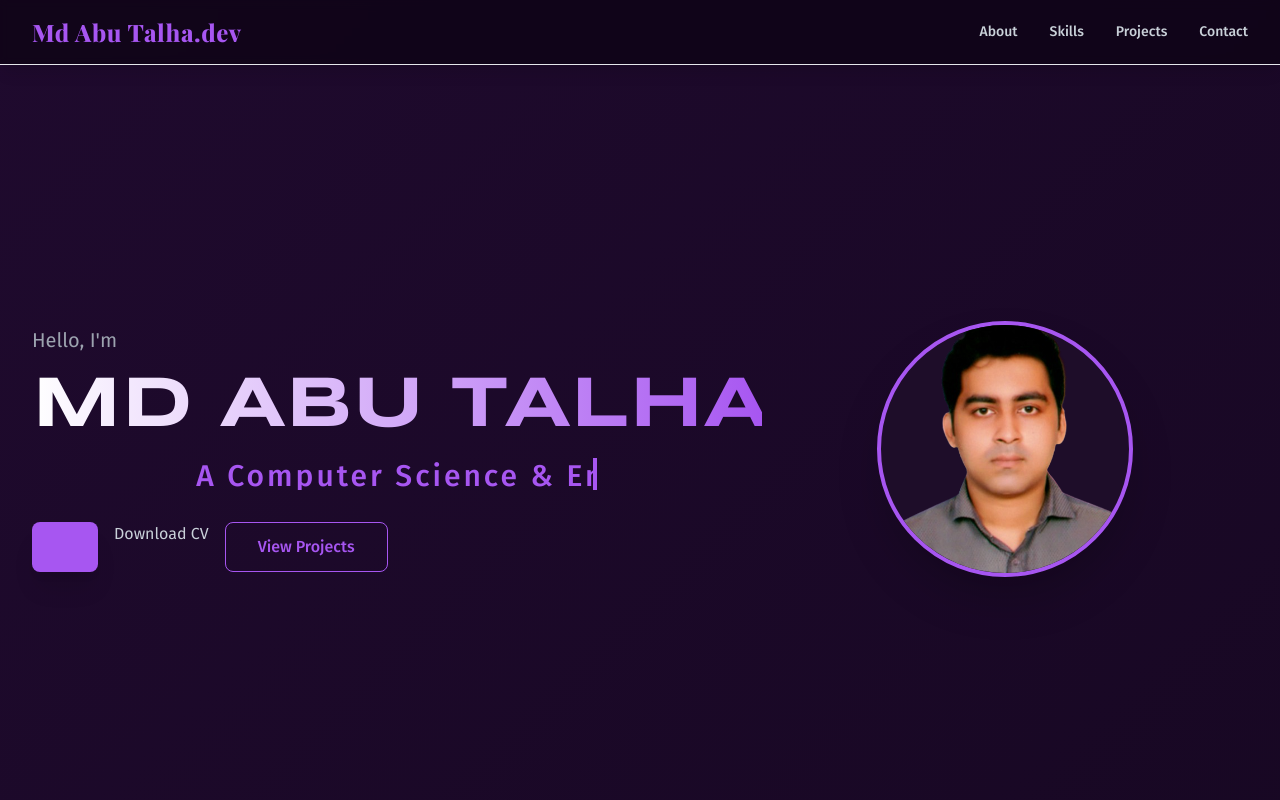
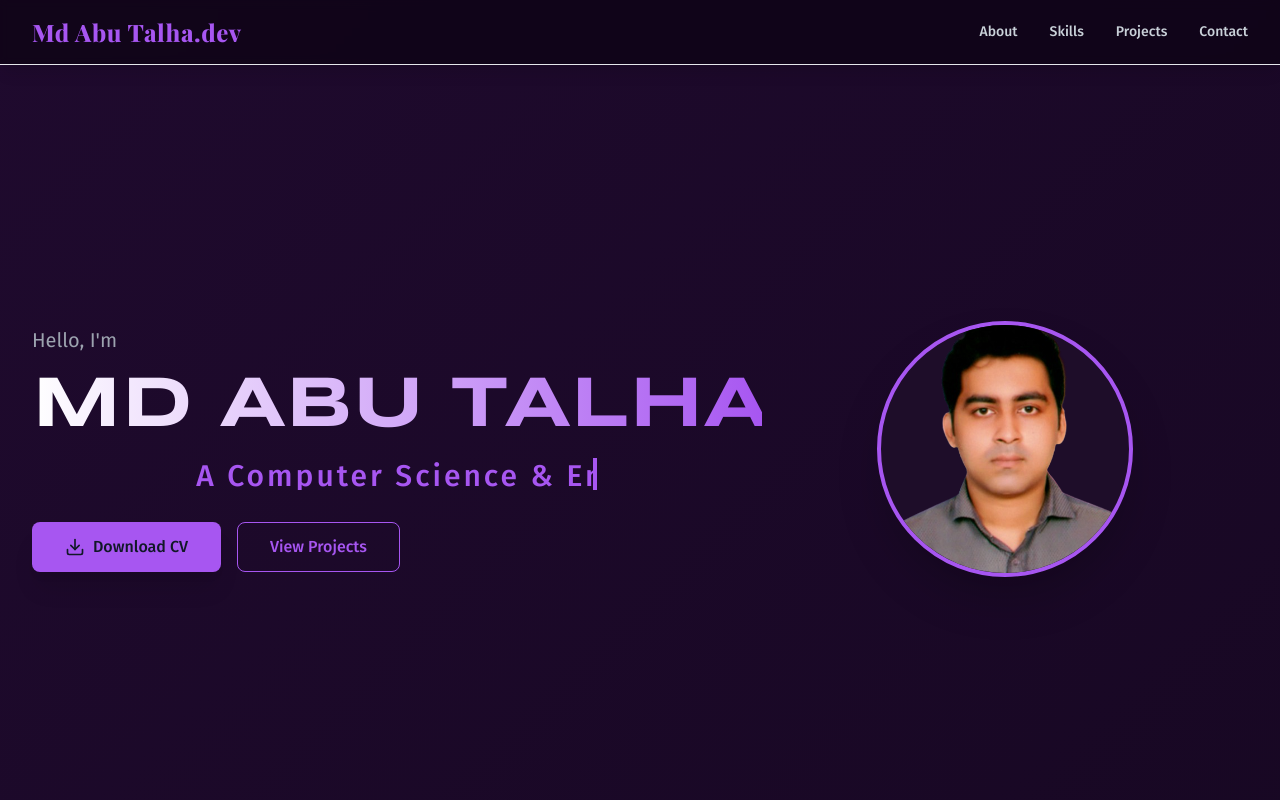
Before and after one commit to talhasourov99/hellotalha, a plain HTML site: page index.html in a window 1280 px wide. Shown: the top 800 px of the page. Drawn offline with nearby package versions, Linux system fonts and the light colour scheme; a web font is replaced by a local one.

Commit message:
Update index.html

```diff
--- a/index.html
+++ b/index.html
@@ -175,9 +175,10 @@
 
                 <div class="flex flex-col sm:flex-row gap-4 justify-center md:justify-start">
                     <a href="https://github.com/talhasourov99/hellotalha/blob/main/cv.pdf"
-    target="_blank"
-    download="Md_Abu_Talha_CV.pdf" class="w-full sm:w-auto flex items-center justify-center px-8 py-3 border border-transparent text-base font-medium rounded-lg text-gray-900 bg-accent hover:bg-accent-dark transition duration-300 shadow-xl shadow-accent/30">
-    </a>
+                        target="_blank"
+                        download="Md_Abu_Talha_CV.pdf"
+                        class="w-full sm:w-auto flex items-center justify-center px-8 py-3 border border-transparent text-base font-medium rounded-lg text-gray-900 bg-accent hover:bg-accent-dark transition duration-300 shadow-xl shadow-accent/30">
+                        <i data-lucide="download" class="w-5 h-5 mr-2"></i>
                         Download CV
                     </a>
 
```
